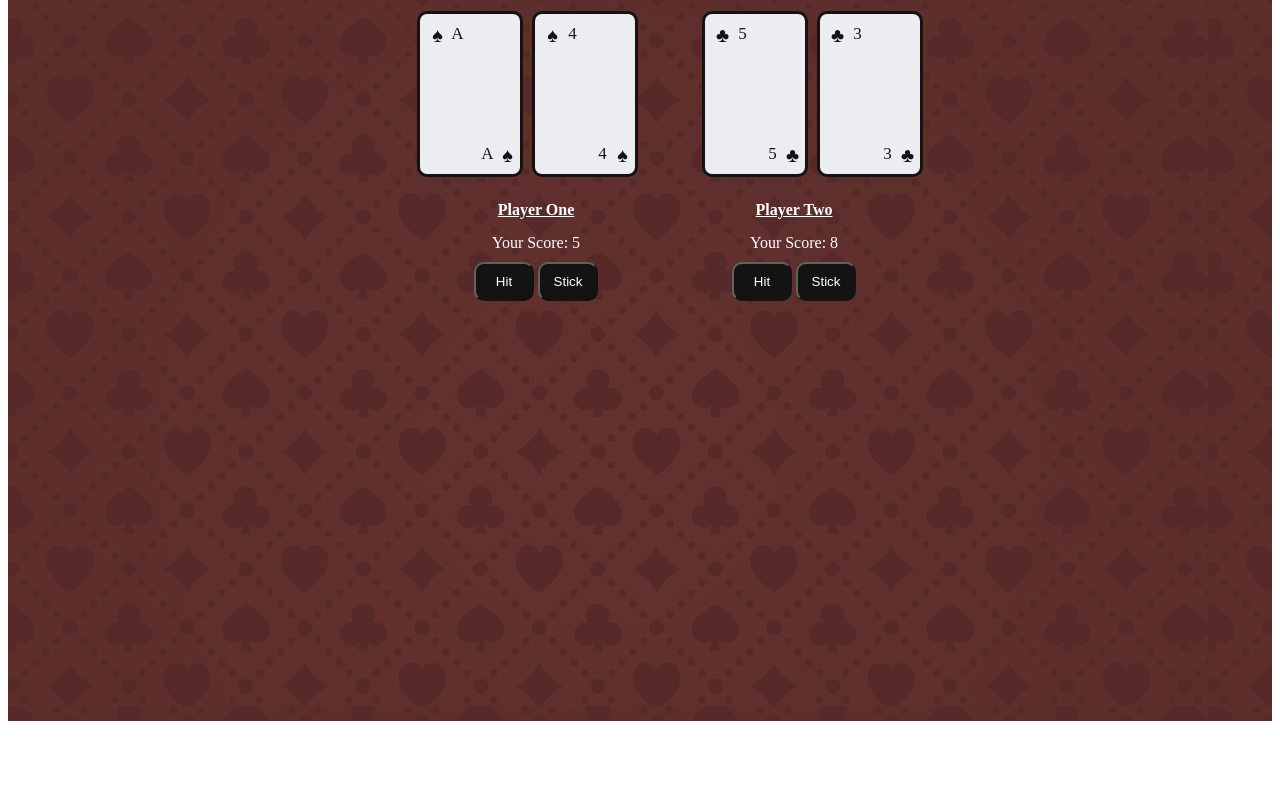
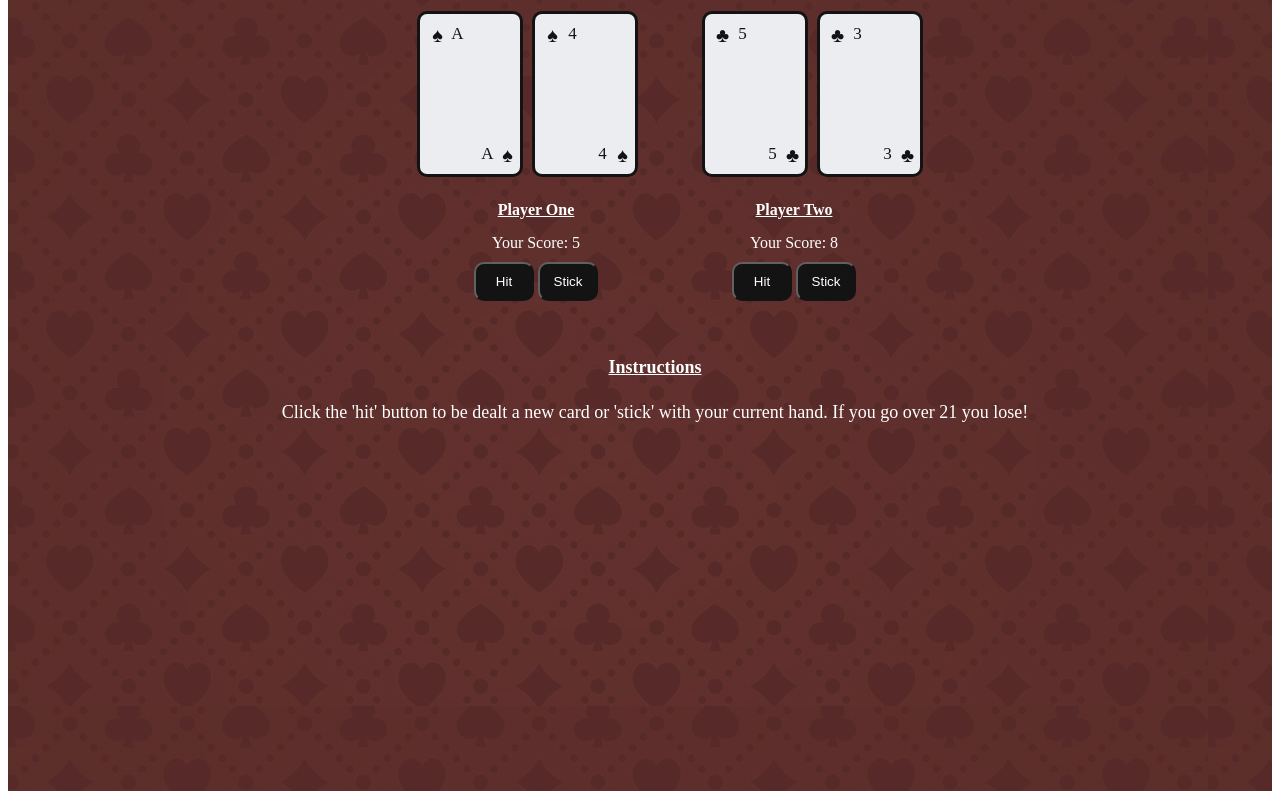
Before and after one commit to IvorL/Sparta-Game, a plain HTML site: page index.html in a window 1280 px wide. Shown: the part 102-901 px from the top of the page. Before the commit the page ends 831 px from the top, so only its background shows below. Drawn offline with Linux system fonts and the light colour scheme.

Commit message:
Added instructions

```diff
--- a/index.html
+++ b/index.html
@@ -53,6 +53,10 @@
         <div class="displayResult"></div>
         <div class="displayResult"></div>
       </section>
+      <div class="instructions">
+        <h4>Instructions</h4>
+        <p>Click the 'hit' button to be dealt a new card or 'stick' with your current hand. If you go over 21 you lose!</p>
+      </div>
     </main>
   </body>
 </html>
--- a/style.css
+++ b/style.css
@@ -1,8 +1,7 @@
 .container {
   width: 100%;
-  height: 800px;
+  height: 870px;
   background-color: lightblue;
-  /* border-radius: 15px; */
   text-align: center;
   background-image: url("blackjack-1.jpg"); opacity: 0.92;
   padding-top: 15px;
@@ -112,3 +111,13 @@ button {
   background-color: black;
   color: white;
 }
+
+.instructions {
+  color: white;
+  font-size: 18px;
+  padding: 12px 0 0 30px;
+}
+
+.instructions h4 {
+  text-decoration: underline;
+}
```
